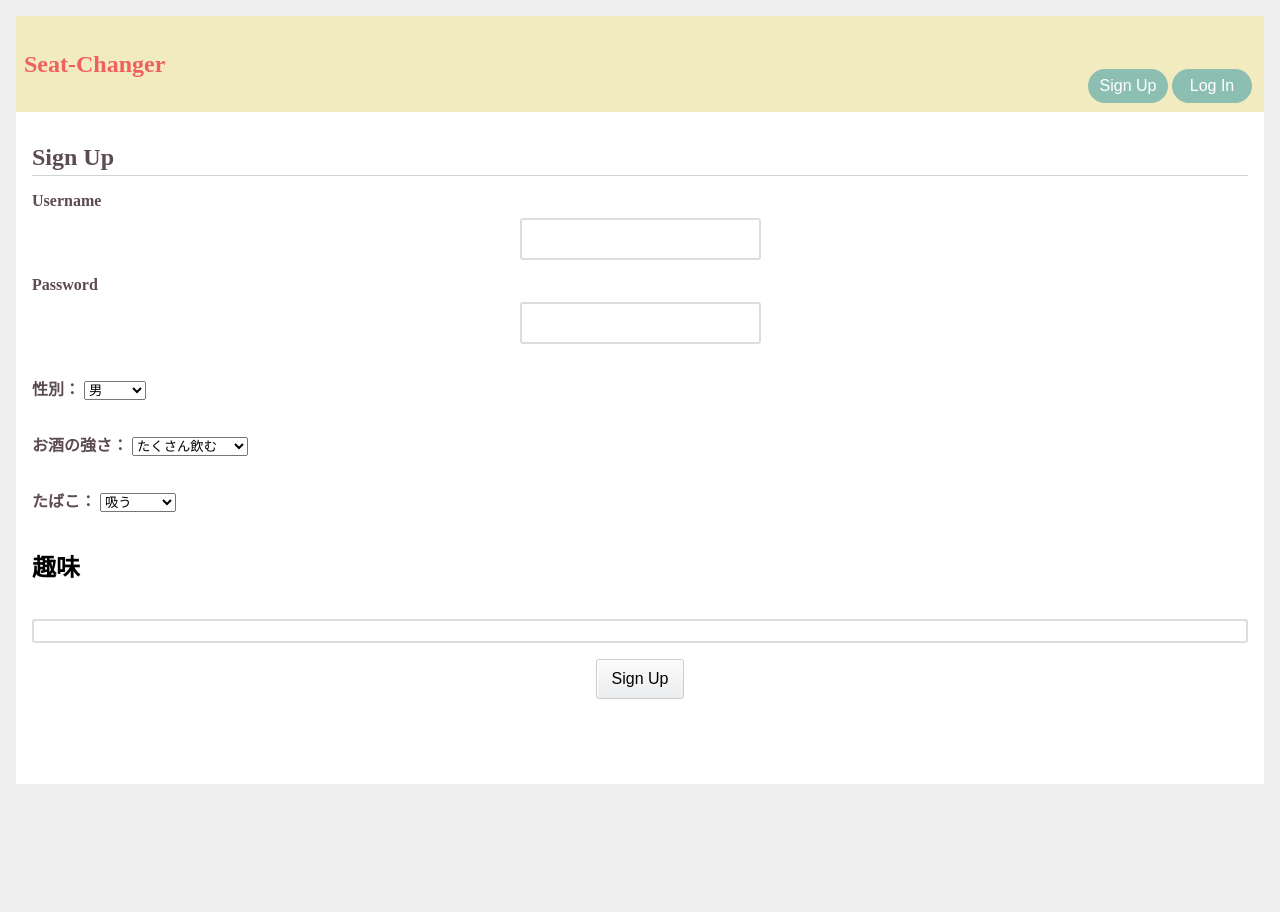
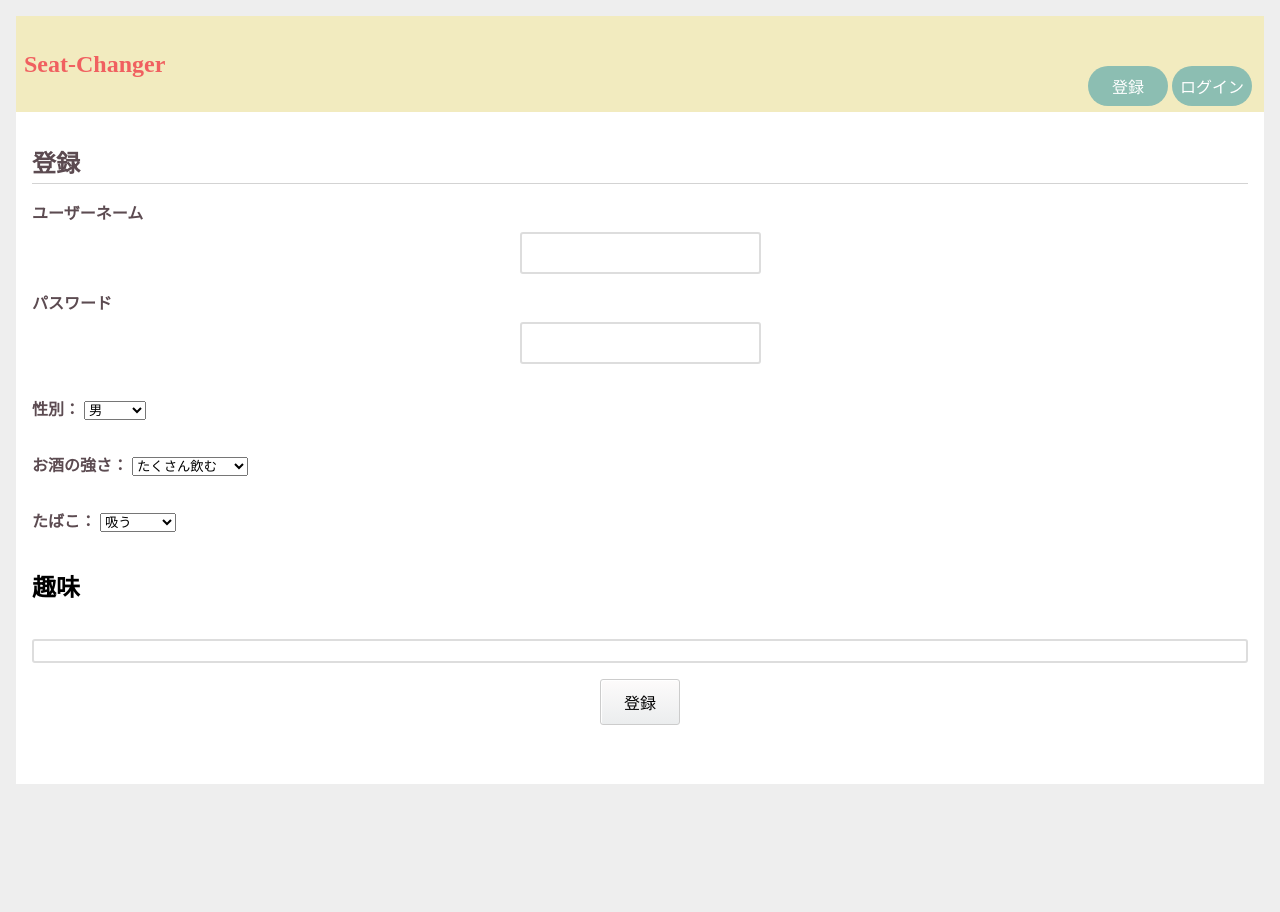
Before and after one commit to kyutech-programming-club/seat-changer, a Flask app: page /auth/register in a window 1280 px wide. Run offline with Flask 2, Linux system fonts and the light colour scheme; data that the repository does not hold is empty.

Commit message:
Change words at login, register

```diff
--- a/flaskr/templates/auth/register.html
+++ b/flaskr/templates/auth/register.html
@@ -1,14 +1,14 @@
 {% extends 'base.html' %}
 
 {% block header %}
-  <h1>{% block title %}Sign Up{% endblock %}</h1>
+  <h1>{% block title %}登録{% endblock %}</h1>
 {% endblock %}
 
 {% block content %}
   <form method="post">
-    <label for="username">Username</label>
+    <label for="username">ユーザーネーム</label>
     <input name="username" id="username" required>
-    <label for="password">Password</label>
+    <label for="password">パスワード</label>
     <input type="password" name="password" id="password" required>
     <p><label>性別：
         <select name="gender">
@@ -43,6 +43,6 @@
       </div>
     {% endfor %}
     </div>
-    <input type="submit" value="Sign Up">
+    <input type="submit" value="登録">
   </form>
 {% endblock %}
--- a/flaskr/templates/base.html
+++ b/flaskr/templates/base.html
@@ -7,10 +7,10 @@
     <ul>
         {% if g.user %}
             <li><a href="{{ url_for('auth.userpage', id=g.user['id']) }}" class="btn btn--rounded btn--radius">{{ g.user['username'] }}</a>
-            <li><a href="{{ url_for('auth.logout') }}" class="btn btn--rounded btn--radius">Log Out</a>
+            <li><a href="{{ url_for('auth.logout') }}" class="btn btn--rounded btn--radius">ログアウト</a>
         {% else %}
-            <li><a href="{{ url_for('auth.register') }}" class="btn btn--rounded btn--radius">Sign Up</a>
-            <li><a href="{{ url_for('auth.login') }}" class="btn btn--rounded btn--radius">Log In</a>
+            <li><a href="{{ url_for('auth.register') }}" class="btn btn--rounded btn--radius">登録</a>
+            <li><a href="{{ url_for('auth.login') }}" class="btn btn--rounded btn--radius">ログイン</a>
         {% endif %}
     </ul>
 </nav>
```
Also changed, not shown: flaskr/templates/auth/login.html (+4 -4 lines).
